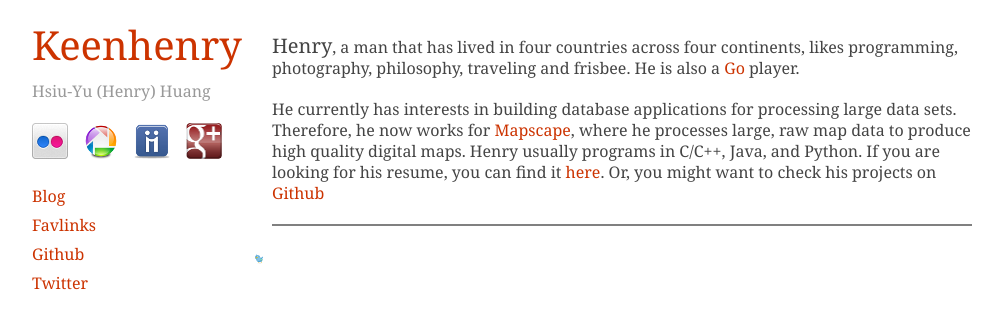
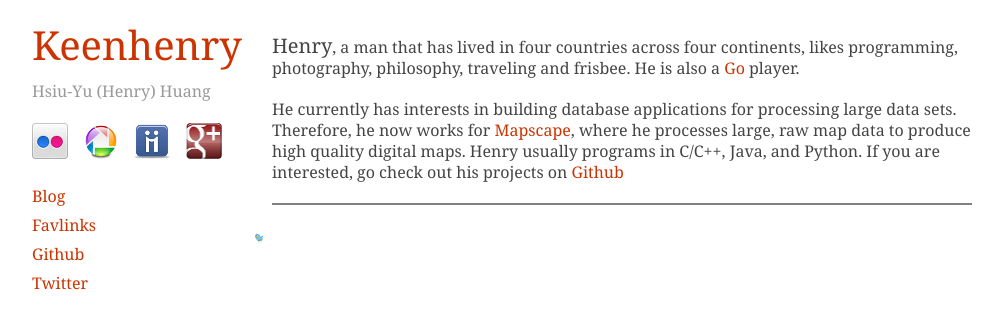
Before and after one commit to keenhenry/keenhenry.github.com, a Jekyll site: the page built from index.html, in a window 1280 px wide. Shown: the top 329 px of the page, without its empty margins (138-1141 px from the left). Built offline with Jekyll 4.4.1, drawn with Linux system fonts in a browser that asks for light colours; nearby versions of some CDN libraries.

Commit message:
changed contents on homepage

```diff
--- a/index.html
+++ b/index.html
@@ -7,7 +7,12 @@ title: Keenhenry and his Web residence
 <div class="twelve columns offset-by-four upper" id='bio'>
 <p><span class="opening word">Henry</span>, a man that has lived in four countries across four continents, likes programming, photography, philosophy, traveling and frisbee. He is also a <a href="http://en.wikipedia.org/wiki/Go_(game)">Go</a> player.</p>
 
-<p>He currently has interests in building database applications for processing large data sets. Therefore, he now works for <a href="http://www.mapscape.eu/">Mapscape</a>, where he processes large, raw map data to produce high quality digital maps. Henry usually programs in C/C++, Java, and Python. If you are looking for his resume, you can find it <a href="/static/data/resume.pdf">here</a>. Or, you might want to check his projects on <a href="http://github.com/keenhenry">Github</a></p>
+<p>
+He currently has interests in building database applications for processing large data sets. Therefore, he now works
+for <a href="http://www.mapscape.eu/">Mapscape</a>, where he processes large, raw map data to produce high quality
+digital maps. Henry usually programs in C/C++, Java, and Python. If you are interested, go check out his projects on
+<a href="http://github.com/keenhenry">Github</a>
+</p>
 </div>
 
 <div class="twelve columns offset-by-four lower" id='twitter_div'>
```
